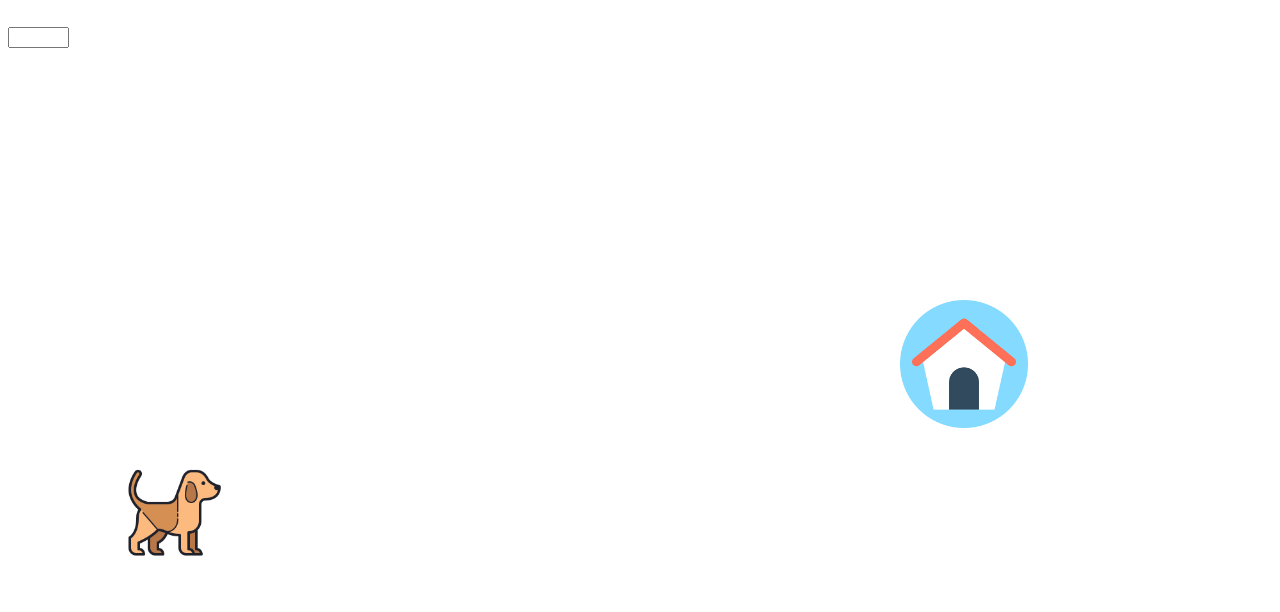
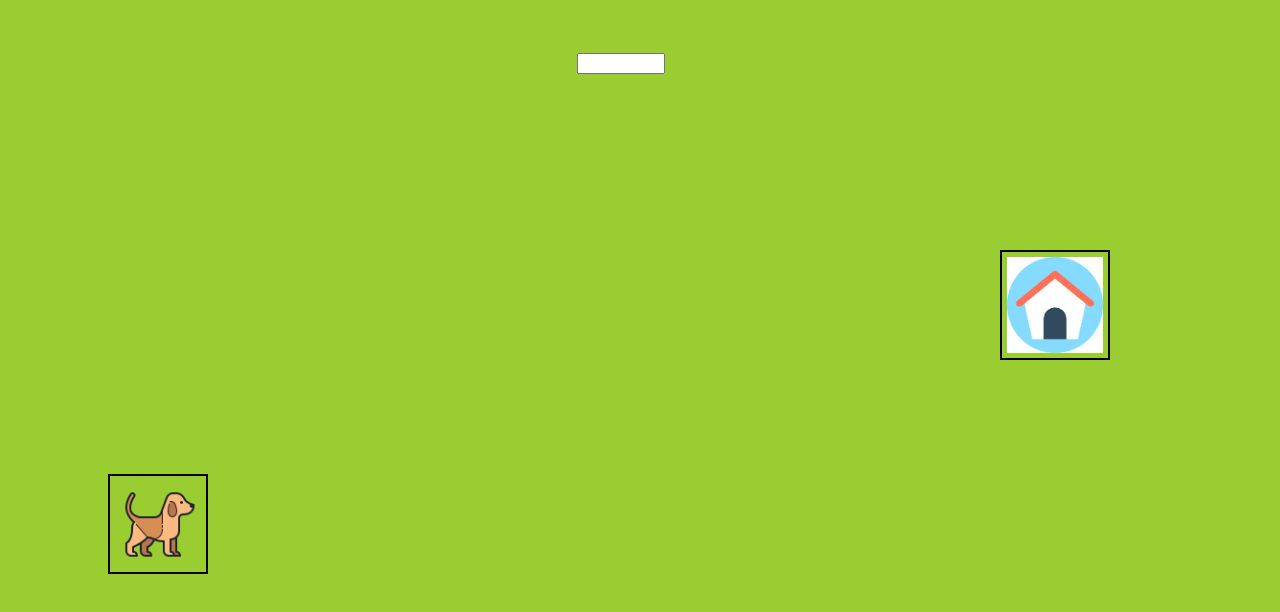
Before and after one commit to PedroRAlvarenga/EntregasFacul, a plain HTML site: page index.html in a window 1280 px wide. Drawn offline with nearby package versions, Linux system fonts and the light colour scheme.

Commit message:
Posições e cor

```diff
--- a/css/estilo.css
+++ b/css/estilo.css
@@ -1,18 +1,27 @@
+body{
+	background-color:yellowgreen;
+
+ }
+
 #cachorro {
-	width: 8em;
+	width: 6em;
 	margin-top: 400px;
 	margin-left: 100px;
+	border: 2px solid black;
 }
 
 #casa {
-	width: 8em;
+	width: 6em;
 	position: absolute;
-	top: 300px;
-	left: 900px;
+	top: 250px;
+	left: 1000px;
+	border: 2px solid ;
+	padding: 5px;
 }
 
 #campo {
-	width: 4em;
+	width: 6em;
 	display: block;
-	margin-top: 2em;
+	margin-top: 4em;
+	margin-left: 45%;
 }
--- a/index.html
+++ b/index.html
@@ -1,8 +1,8 @@
 <!DOCTYPE html>
 <html>
 <head>
-	<title>Cachorro</title>
-	<link rel="stylesheet" type="text/css" href="css/estilo.css">
+	<title>Cachorro e Casinha</title>
+    <link rel="stylesheet" type="text/css" href="css/estilo.css">
 </head>
 <body>
 
```
